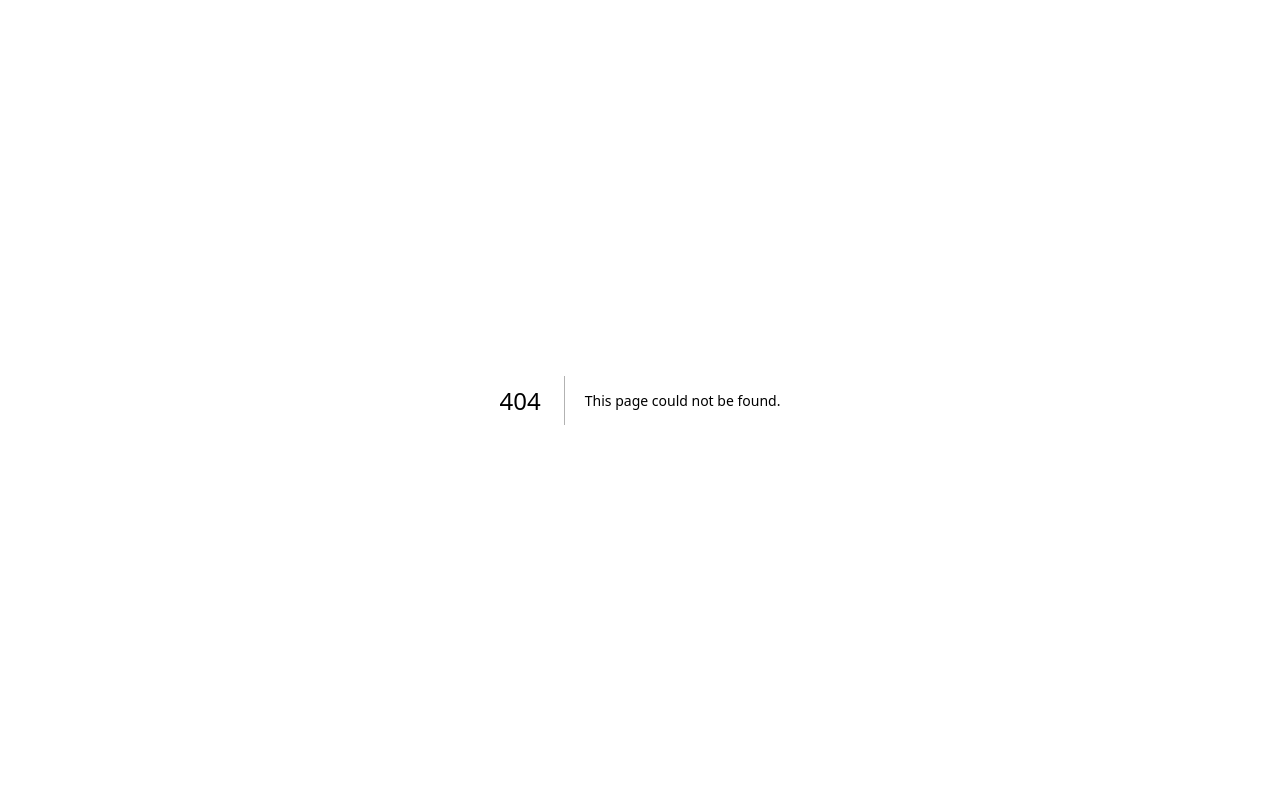
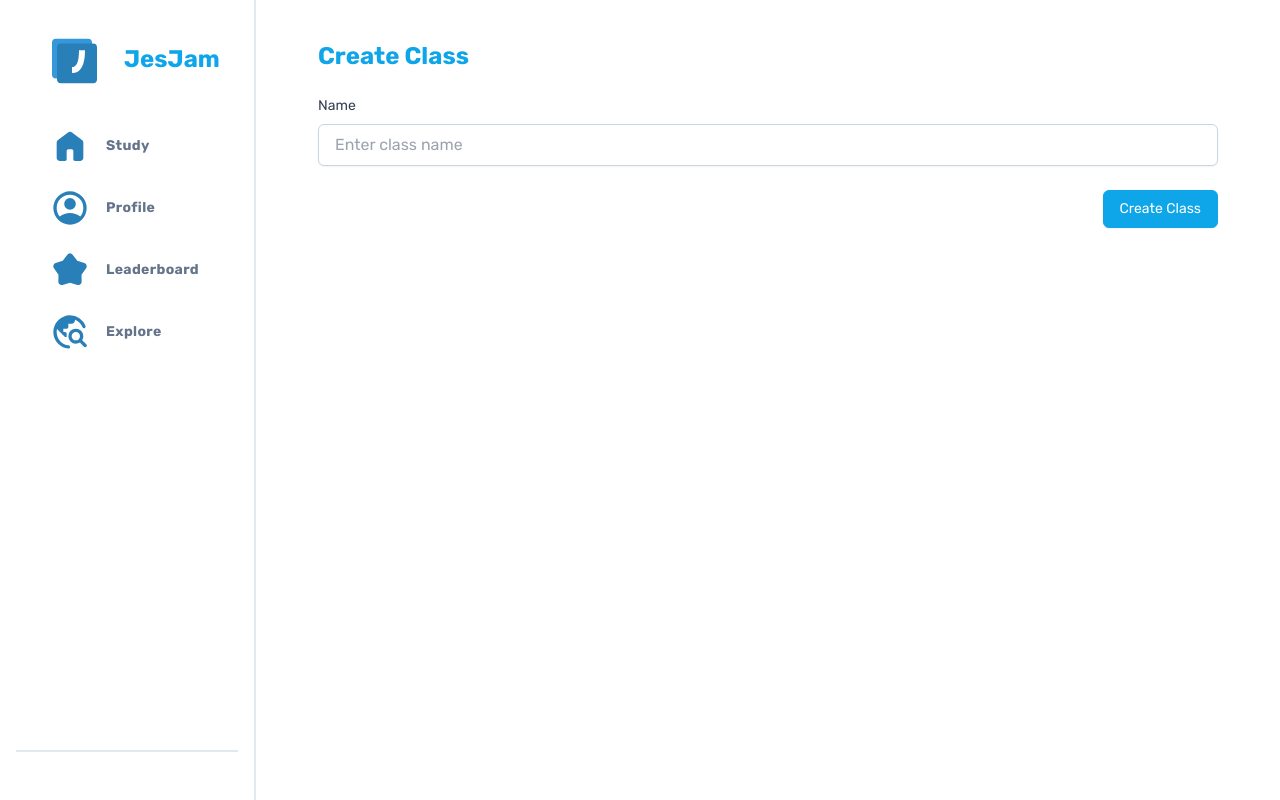
Before and after one commit to Jes-Jam/JesJam-WebApp, a Next.js app: page /classes/create in a window 1280 px wide. Before the commit this address had no page. Built offline with nearby package versions, Linux system fonts and the light colour scheme; no server answers.

Commit message:
added class api

```diff
--- /dev/null
+++ b/app/(main)/classes/create/loading.tsx
@@ -0,0 +1,11 @@
+import { Loader } from "lucide-react"
+
+const Loading = () => {
+    return (
+        <div className="h-full w-full flex items-center justify-center">
+            <Loader className="h-9 w-9 text-sky-500 animate-spin" />
+        </div>
+    )
+}
+
+export default Loading
--- /dev/null
+++ b/app/(main)/classes/create/page.tsx
@@ -0,0 +1,70 @@
+"use client";
+
+import * as React from "react";
+import { useRouter } from "next/navigation";
+import { revalidatePath } from "next/cache";
+
+function CreateClassPage() {
+  const [name, setName] = React.useState("");
+  const [creatingClass, setCreatingClass] = React.useState(false);
+
+  const router = useRouter();
+
+  const handleSubmit = async (e: React.FormEvent<HTMLFormElement>) => {
+    e.preventDefault();
+    setCreatingClass(true);
+
+    try {
+      const response = await fetch("/api/classes", {
+        method: "POST",
+        headers: { "Content-Type": "application/json" },
+        body: JSON.stringify({ title: name}),
+      });
+
+      if (!response.ok) {
+        throw new Error("Failed to create class");
+      }
+
+      router.push("/classes"); // Redirect after success
+    } catch (error) {
+      console.error("Error creating class:", error);
+    } finally {
+      setCreatingClass(false);
+    }
+  };
+
+  return (
+    <div className="h-full w-[900px] mx-auto pt-10 sm:px-4 md:px-4 lg:px-0">
+      <h1 className="text-2xl font-bold text-sky-500">
+        Create Class
+      </h1>
+      <form onSubmit={handleSubmit} className="mt-6 space-y-6">
+        <div className="space-y-2">
+          <label className="block text-sm font-medium text-slate-700" htmlFor="class-name">
+            Name
+          </label>
+          <input
+            type="text"
+            id="class-name"
+            className="block w-full px-4 py-2 text-slate-700 bg-white border border-slate-300 rounded-md shadow-sm focus:outline-none focus:ring focus:ring-sky-500 focus:border-sky-500"
+            placeholder="Enter class name"
+            value={name}
+            onChange={(e) => setName(e.target.value)}
+          />
+        </div>
+
+        <div className="flex justify-end">
+          <button
+            type="submit"
+            className="inline-flex items-center px-4 py-2 text-sm font-medium text-white bg-sky-500 border border-sky-500 rounded-md shadow-sm hover:bg-sky-600 focus:outline-none focus:ring-2 focus:ring-sky-500 focus:ring-offset-2 focus:ring-offset-white"
+            disabled={creatingClass}
+          >
+            {creatingClass ? "Creating Class..." : "Create Class"}
+          </button>
+        </div>
+      </form>
+    </div>
+  );
+}
+
+export default CreateClassPage;
--- /dev/null
+++ b/app/api/classes/route.ts
@@ -0,0 +1,49 @@
+// app/api/classes/route.ts
+import { NextResponse } from "next/server";
+import { createClass, deleteClass, upadteClass, getCustomClasses } from "@/database/classCrud";
+
+export async function POST(req: Request) {
+  const { title } = await req.json();
+
+  try {
+    await createClass(title);
+    return NextResponse.json({ success: true });
+  } catch (error) {
+    console.error("Error creating class:", error);
+    return NextResponse.json({ success: false, error: "Failed to create class" }, { status: 500 });
+  }
+}
+
+export async function DELETE(req: Request) {
+  const { classId } = await req.json();
+
+  try {
+    await deleteClass(classId);
+    return NextResponse.json({ success: true });
+  } catch (error) {
+    console.error("Error deleting class:", error);
+    return NextResponse.json({ success: false, error: "Failed to delete class" }, { status: 500 });
+  }
+}
+
+export async function PUT(req: Request) {
+  const { classId, title } = await req.json();
+
+  try {
+    await upadteClass(classId, title);
+    return NextResponse.json({ success: true });
+  } catch (error) {
+    console.error("Error updating class:", error);
+    return NextResponse.json({ success: false, error: "Failed to update class" }, { status: 500 });
+  }
+}
+
+export async function GET(req: Request) {
+  try {
+    const classes = await getCustomClasses();
+    return NextResponse.json({ success: true, classes });
+  } catch (error) {
+    console.error("Error getting classes:", error);
+    return NextResponse.json({ success: false, error: "Failed to get classes" }, { status: 500 });
+  }
+}
```
